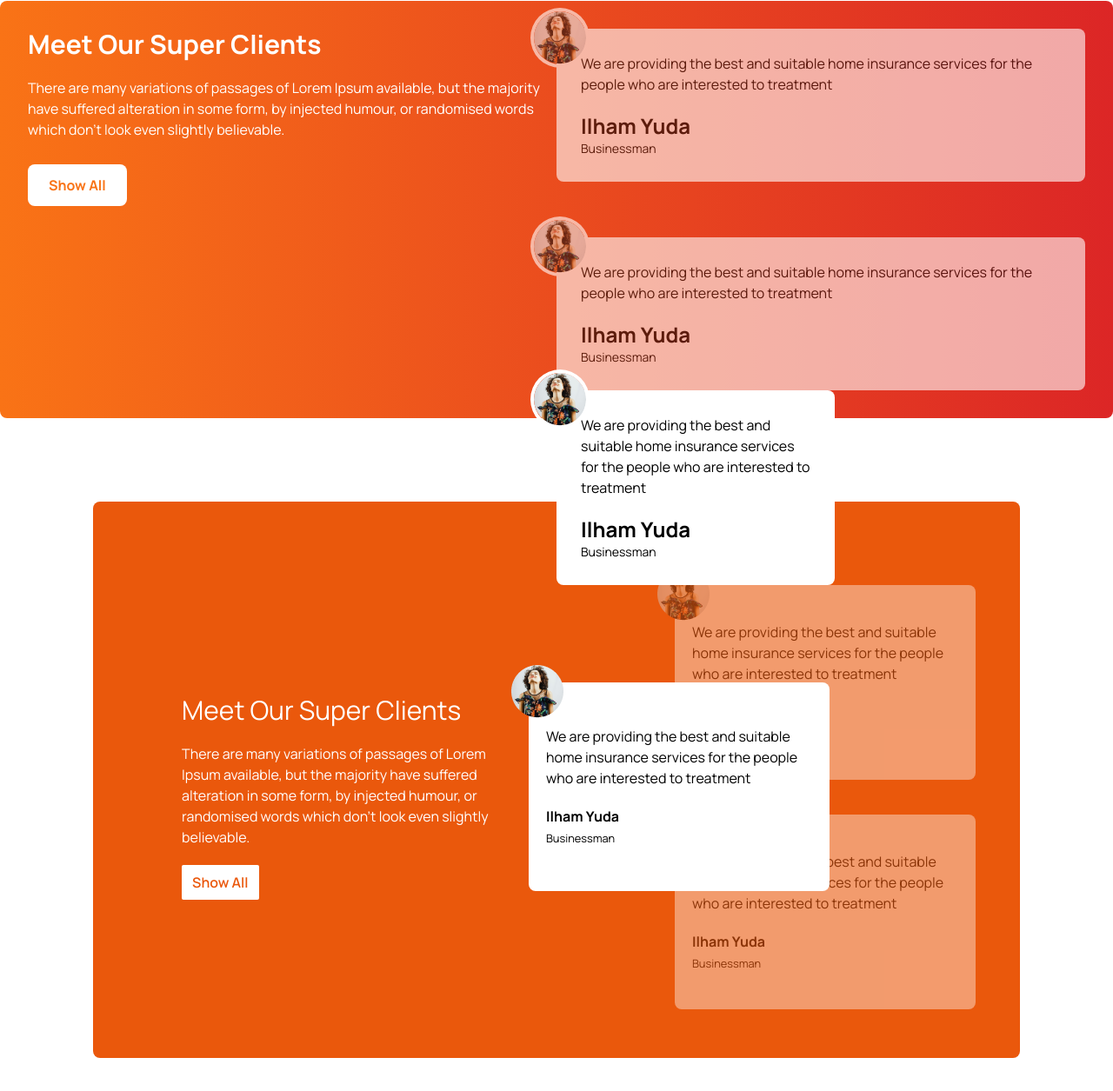
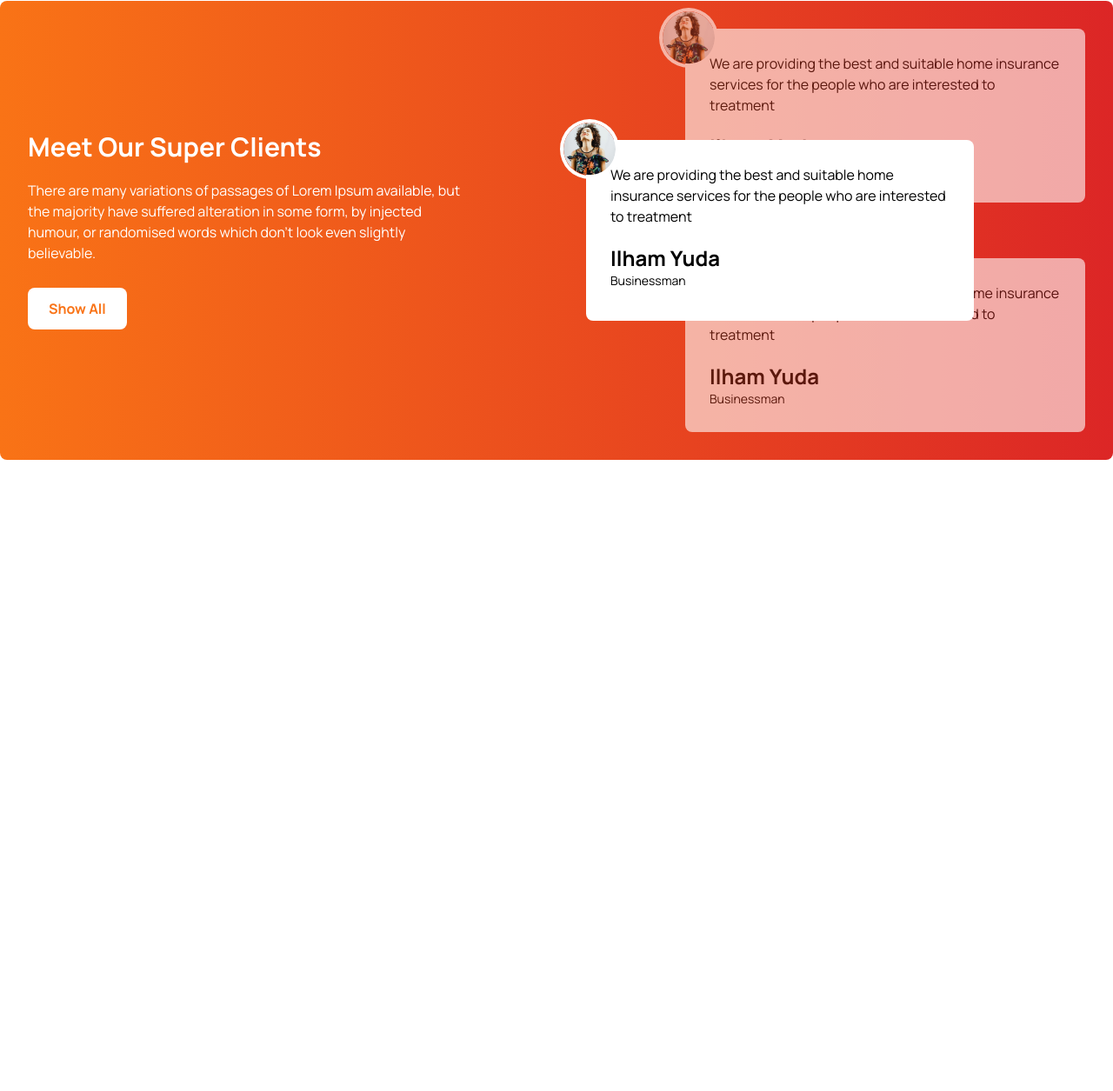
Before and after one commit to TouhidMaim/tea-house, a plain HTML site: page index.html in a window 1280 px wide. Shown: the part 1956-3211 px from the top of the page at 87% size. After the commit the page ends 2581 px from the top, so only its background shows below. Drawn offline with nearby package versions, Linux system fonts and the light colour scheme.

Commit message:
added client section

```diff
--- a/index.html
+++ b/index.html
@@ -137,134 +137,65 @@
         <!-- super clients -->
         <section class="mb-24 p-3 md:p-0">
             <div class="bg-gradient-to-r from-orange-500 to-red-600 p-8 rounded-lg flex justify-between items-center">
-                <div class="grid grid-cols-1 md:grid-cols-2">
-                    <div class="relative ">
+                <div class="grid grid-cols-1 md:grid-cols-2 gap-5 items-center">
+                    <!-- textarea -->
+                    <div class="w-5/6">
                         <h1 class="text-3xl md:5xl font-bold text-white">
                             Meet Our Super Clients
                         </h1>
                         <p class="text-white mt-5 mb-7">
-                            There are many variations of passages of Lorem Ipsum available, but the majority have suffered
-                            alteration in some form, by injected humour, or randomised words which don't look even slightly
+                            There are many variations of passages of Lorem Ipsum available, but the majority have
+                            suffered
+                            alteration in some form, by injected humour, or randomised words which don't look even
+                            slightly
                             believable.
                         </p>
                         <button class="bg-white text-orange-500 font-bold py-3 px-6 rounded-lg">Show All</button>
                     </div>
-                    <div>
-                        <div class="bg-white p-7 rounded-lg th-client mb-16 relative opacity-60">
+
+                    <div class="relative flex mt-12 md:mt-0">
+                        <div class="w-1/4">
+                            <div
+                                class="bg-white p-7 rounded-lg th-client absolute md:top-32 md:right-32 bottom-44 left-6 z-10 w-9/12 md:w-auto md:h-52">
                                 <p>
-                                We are providing the best and suitable home insurance services for the people who are
+                                    We are providing the best and suitable home insurance services for the people who
+                                    are
                                     interested to treatment
                                 </p>
                                 <h4 class="font-bold text-2xl mt-5">Ilham Yuda</h4>
                                 <p class="text-sm">Businessman</p>
                                 <img class="th-img" src="images/client.png" alt="">
                             </div>
-                        <div class="bg-white p-7 rounded-lg th-client relative opacity-60">
+                        </div>
+                        <div class="w-5/6">
+                            <div class="bg-white p-7 rounded-lg th-client mb-16 opacity-60">
                                 <p>
-                                We are providing the best and suitable home insurance services for the people who are
+                                    We are providing the best and suitable home insurance services for the people who
+                                    are
                                     interested to treatment
                                 </p>
                                 <h4 class="font-bold text-2xl mt-5">Ilham Yuda</h4>
                                 <p class="text-sm">Businessman</p>
                                 <img class="th-img" src="images/client.png" alt="">
                             </div>
-                        <div class="bg-white p-7 rounded-lg th-client absolute z-10 w-1/4">
+                            <div class="bg-white p-7 rounded-lg th-client opacity-60">
                                 <p>
-                                We are providing the best and suitable home insurance services for the people who are
+                                    We are providing the best and suitable home insurance services for the people who
+                                    are
                                     interested to treatment
                                 </p>
                                 <h4 class="font-bold text-2xl mt-5">Ilham Yuda</h4>
                                 <p class="text-sm">Businessman</p>
                                 <img class="th-img" src="images/client.png" alt="">
                             </div>
+                        </div>
+
 
                     </div>
                 </div>
             </div>
         </section>
 
-
-
-
-        <!-- Meet our clients -->
-        <section class="flex justify-center mb-28">
-            <div class="grid md:grid-cols-2 gap-4 bg-orange-600 lg:w-5/6 rounded-lg text-white px-16">
-                <!-- title and paragraphs -->
-                <div class="flex items-center justify-center">
-                    <div class="w-5/6">
-                        <h1 class="text-3xl mb-5 mt-10">Meet Our Super Clients</h1>
-                        <p class="mb-5">
-                            There are many variations of passages of Lorem Ipsum available,
-                            but the majority have suffered alteration in some form, by
-                            injected humour, or randomised words which don't look even
-                            slightly believable.
-                        </p>
-                        <button class="font-semibold bg-white text-orange-600 px-3 py-2 rounded-sm">
-                            Show All
-                        </button>
-                    </div>
-                </div>
-
-                <!-- 3 reviewers -->
-                <div class="relative py-24">
-                    <!-- middle reviewer -->
-                    <div class="z-10 absolute top-52 md:-left-10 w-3/4">
-                        <div class="relative bg-white h-60 rounded-lg text-black flex px-5 items-center">
-                            <div class="absolute -top-5 -left-5">
-                                <img src="./images/client.png" alt="" />
-                            </div>
-                            <div>
-                                <p class="mb-5">
-                                    We are providing the best and suitable home insurance services
-                                    for the people who are interested to treatment
-                                </p>
-
-                                <h4 class="font-bold">Ilham Yuda</h4>
-
-                                <small>Businessman</small>
-                            </div>
-                        </div>
-                    </div>
-                    <!-- top reviewer -->
-                    <div class="relative left-20 md:left-32 opacity-40 w-3/4">
-                        <div class="relative bg-white h-56 rounded-lg text-black flex px-5 items-center">
-                            <div class="absolute -top-5 -left-5">
-                                <img src="./images/client.png" alt="" />
-                            </div>
-                            <div>
-                                <p class="mb-5">
-                                    We are providing the best and suitable home insurance services
-                                    for the people who are interested to treatment
-                                </p>
-
-                                <h4 class="font-bold">Ilham Yuda</h4>
-
-                                <small>Businessman</small>
-                            </div>
-                        </div>
-                    </div>
-
-                    <!-- bottom reviewer -->
-                    <div class="relative left-20 md:left-32 top-10 opacity-40 w-3/4">
-                        <div class="relative bg-white h-56 rounded-lg text-black flex px-5 items-center">
-                            <div class="absolute -top-5 -left-5">
-                                <img src="./images/client.png" alt="" />
-                            </div>
-                            <div>
-                                <p class="mb-5">
-                                    We are providing the best and suitable home insurance services
-                                    for the people who are interested to treatment
-                                </p>
-
-                                <h4 class="font-bold">Ilham Yuda</h4>
-
-                                <small>Businessman</small>
-                            </div>
-                        </div>
-                    </div>
-                </div>
-            </div>
-        </section>
     </main>
     <footer>
 
```
Lines whose indentation alone changed are shown as unchanged.
